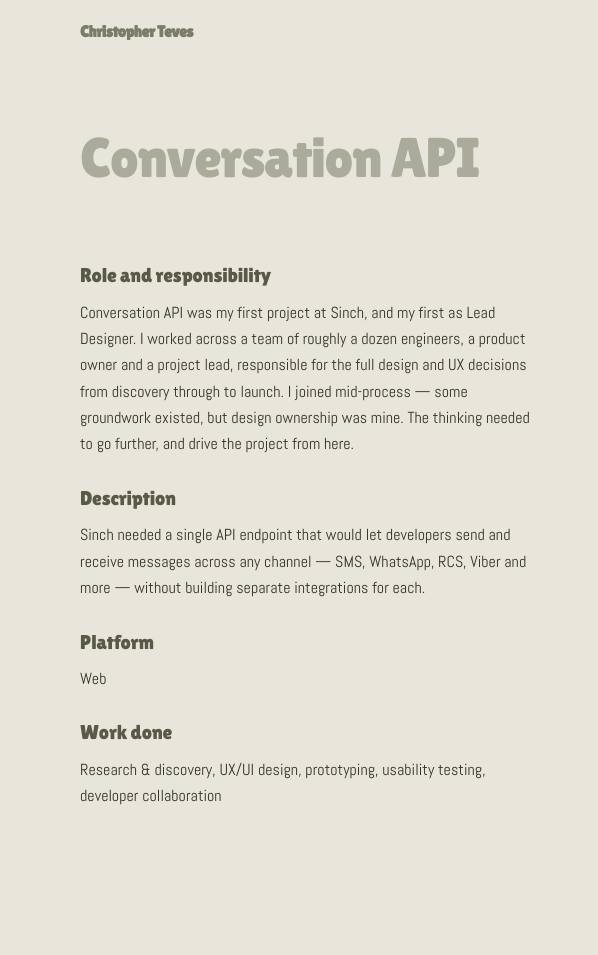
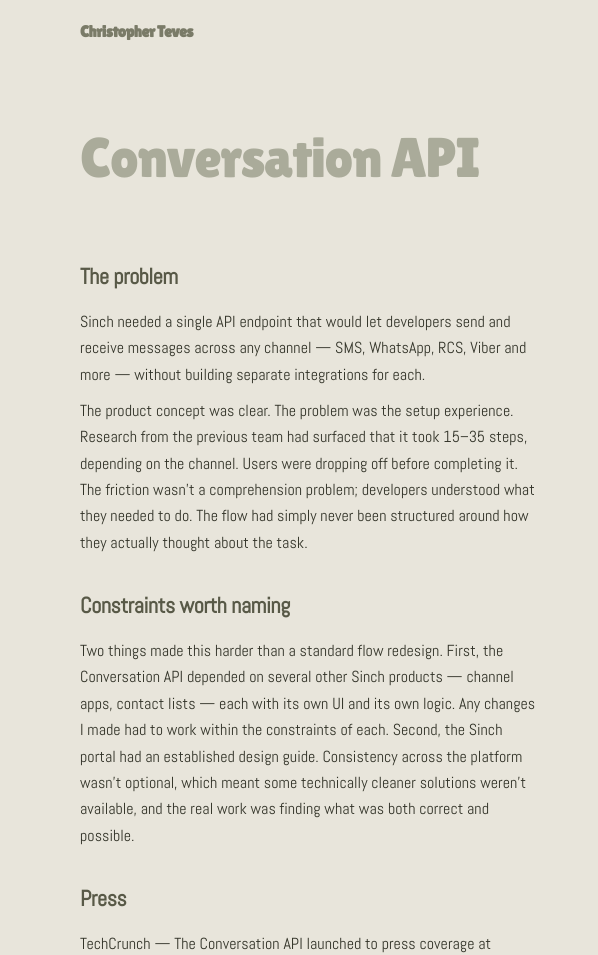
Before and after one commit to ThatGuyXris/christopher-teves.github.io, an Astro site: page /christopher-teves.github.io/portfolio/sinch-conversation-api in a window 1280 px wide. Shown: the top 955 px of the page, 0-598 px from the left. Built offline with nearby package versions, Linux system fonts and the light colour scheme; Astro itself is replaced by a stand-in of ours.

Commit message:
Sinch: replace meta rows with Problem, Constraints, Press sections in hero

```diff
--- a/src/content/projects/sinch-conversation-api.md
+++ b/src/content/projects/sinch-conversation-api.md
@@ -10,6 +10,18 @@ heroImage: /images/sinch-conversation-api-hero.png
 finalProductionImages:
   - /images/sinch-conversation-api-final-01.png
 processImage: /images/sinch-conversation-api-process.png
+hideMetaSections: true
+heroLeftSections:
+  - heading: "The problem"
+    body:
+      - "Sinch needed a single API endpoint that would let developers send and receive messages across any channel — SMS, WhatsApp, RCS, Viber and more — without building separate integrations for each."
+      - "The product concept was clear. The problem was the setup experience. Research from the previous team had surfaced that it took 15–35 steps, depending on the channel. Users were dropping off before completing it. The friction wasn't a comprehension problem; developers understood what they needed to do. The flow had simply never been structured around how they actually thought about the task."
+  - heading: "Constraints worth naming"
+    body:
+      - "Two things made this harder than a standard flow redesign. First, the Conversation API depended on several other Sinch products — channel apps, contact lists — each with its own UI and its own logic. Any changes I made had to work within the constraints of each. Second, the Sinch portal had an established design guide. Consistency across the platform wasn't optional, which meant some technically cleaner solutions weren't available, and the real work was finding what was both correct and possible."
+  - heading: "Press"
+    body:
+      - '<a href="https://techcrunch.com" target="_blank" rel="noopener noreferrer">TechCrunch</a> — The Conversation API launched to press coverage at release.'
 order: 4
 ---
 
```
